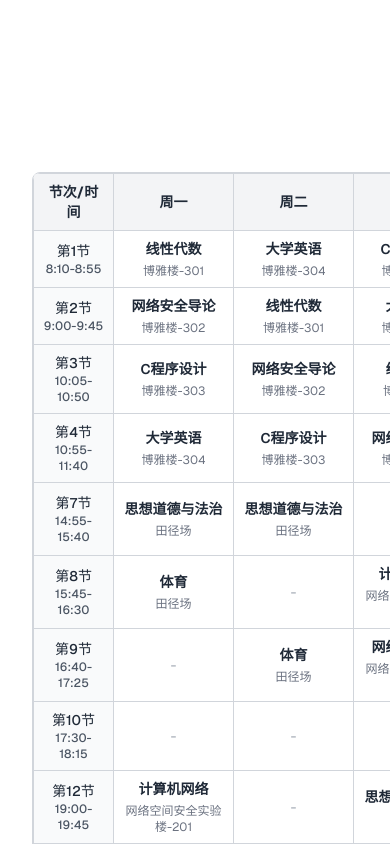
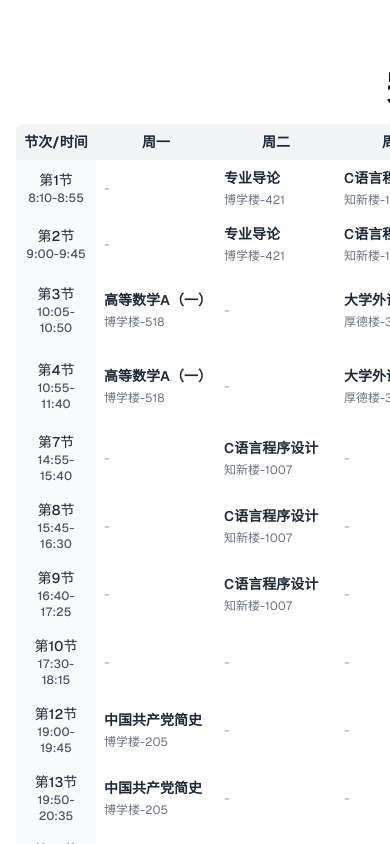
Before and after one commit to LiCaoZ/class.licaoz.com, a Next.js app: page /full-course-schedule in a window 390 px wide. Shown: the top 844 px of the page. Built offline with nearby package versions, Linux system fonts and the light colour scheme.

Commit message:
Fix all major issues: update course schedule with real data, optimize performance, improve responsive design, handle courses without location
Co-authored-by: LiCaoZ <67832651+LiCaoZ@users.noreply.github.com>

```diff
--- a/public/course-schedule.json
+++ b/public/course-schedule.json
@@ -41,106 +41,91 @@
         "14": 10
     },
     "locations": [
-        { "building": "博雅楼", "room": "301" },
-        { "building": "博雅楼", "room": "302" },
-        { "building": "博雅楼", "room": "303" },
-        { "building": "博雅楼", "room": "304" },
-        { "building": "田径场", "room": "" },
-        { "building": "网络空间安全实验楼", "room": "201" },
-        { "building": "网络空间安全实验楼", "room": "301" }
+        { "building": "博学楼", "room": "518" },
+        { "building": "博学楼", "room": "205" },
+        { "building": "博学楼", "room": "421" },
+        { "building": "博学楼", "room": "221" },
+        { "building": "知新楼", "room": "1007" },
+        { "building": "厚德楼", "room": "305" },
+        { "building": "", "room": "" }
     ],
     "courses": [
         {
             "id": 1,
-            "name": "线性代数",
+            "name": "高等数学A（一）",
             "locationIndex": 0
         },
         {
             "id": 2,
-            "name": "网络安全导论",
+            "name": "中国共产党简史",
             "locationIndex": 1
         },
         {
             "id": 3,
-            "name": "C程序设计",
+            "name": "专业导论",
             "locationIndex": 2
         },
         {
             "id": 4,
-            "name": "大学英语",
+            "name": "形势与政策（第一学期）",
             "locationIndex": 3
         },
         {
             "id": 5,
-            "name": "思想道德与法治",
+            "name": "C语言程序设计",
             "locationIndex": 4
         },
         {
             "id": 6,
-            "name": "体育",
-            "locationIndex": 4
+            "name": "大学外语（一）",
+            "locationIndex": 5
         },
         {
             "id": 7,
-            "name": "计算机网络",
-            "locationIndex": 5
+            "name": "思想道德与法治",
+            "locationIndex": 1
         },
         {
             "id": 8,
-            "name": "网络安全实验",
+            "name": "大学体育（一）",
             "locationIndex": 6
         }
     ],
     "schedule": {
         "1": [
-            ["1", 1],
-            ["2", 2],
-            ["3", 3],
-            ["4", 4],
-            ["7", 5],
-            ["8", 6],
-            ["12", 7],
-            ["13", 8]
+            ["3", 1],
+            ["4", 1],
+            ["12", 2],
+            ["13", 2],
+            ["14", 2]
         ],
         "2": [
-            ["1", 4],
-            ["2", 1],
-            ["3", 2],
-            ["4", 3],
+            ["1", 3],
+            ["2", 3],
             ["7", 5],
-            ["9", 6]
+            ["8", 5],
+            ["9", 5]
         ],
         "3": [
-            ["1", 3],
-            ["2", 4],
-            ["3", 1],
-            ["4", 2],
-            ["8", 7],
-            ["9", 8],
-            ["12", 5]
+            ["1", 5],
+            ["2", 5],
+            ["3", 6],
+            ["4", 6]
         ],
         "4": [
-            ["2", 3],
-            ["3", 4],
+            ["1", 7],
+            ["2", 7],
+            ["3", 7],
+            ["3", 1],
             ["4", 1],
-            ["7", 2],
-            ["8", 5],
-            ["13", 6]
+            ["7", 8],
+            ["8", 8]
         ],
         "5": [
-            ["1", 2],
-            ["2", 3],
             ["3", 4],
-            ["4", 1],
-            ["7", 7],
-            ["8", 8]
+            ["4", 4]
         ],
-        "6": [
-            ["9", 6],
-            ["10", 6],
-            ["12", 5],
-            ["13", 5]
-        ],
+        "6": [],
         "7": []
     }
 }
--- a/src/app/components/CourseScheduleParser.tsx
+++ b/src/app/components/CourseScheduleParser.tsx
@@ -1,4 +1,4 @@
-import React, { useState, useEffect } from 'react';
+import React, { useState, useEffect, useCallback, useRef } from 'react';
 
 interface TimeSlot {
   startTime: string;
@@ -38,8 +38,23 @@ interface CourseInfo {
   next: Course | null;
 }
 
+// Special dates and holidays
+const SPECIAL_DATES = {
+  holidays: [
+    { start: new Date(2025, 9, 1), end: new Date(2025, 9, 8) }, // 10.1-10.8 中秋国庆
+    { start: new Date(2026, 0, 1), end: new Date(2026, 0, 1) }, // 1.1 元旦
+  ],
+  militaryTraining: [
+    { start: new Date(2025, 9, 10), end: new Date(2025, 9, 23) }, // 10.10-10.23 军训
+  ],
+  examPeriod: [
+    { start: new Date(2026, 0, 8), end: new Date(2026, 0, 18) }, // 1.8-1.18 期末考试
+  ]
+};
+
 const CourseScheduleParser: React.FC<{ onParse: (info: CourseInfo) => void }> = ({ onParse }) => {
   const [scheduleData, setScheduleData] = useState<ScheduleData | null>(null);
+  const timeoutRef = useRef<NodeJS.Timeout | null>(null);
 
   useEffect(() => {
     const fetchSchedule = async () => {
@@ -55,16 +70,24 @@ const CourseScheduleParser: React.FC<{ onParse: (info: CourseInfo) => void }> =
     fetchSchedule();
   }, []);
 
-  useEffect(() => {
+  const convertToUTC8 = (date: Date): Date => {
+    const offset = date.getTimezoneOffset();
+    const utc8Offset = -480; // UTC+8 is 480 minutes ahead of UTC
+    const diff = utc8Offset - offset;
+    return new Date(date.getTime() + diff * 60000);
+  };
+
+  const isUTC8 = (date: Date): boolean => {
+    const offset = date.getTimezoneOffset();
+    return offset === -480;
+  };
+
   const getCurrentTimeSlots = (date: Date): string[] => {
     if (!scheduleData) return [];
 
     // Summer schedule: from first Monday in May until first Monday in October
     // Autumn/Winter schedule: from first Monday in October until first Monday in May (next year)
     const year = date.getFullYear();
-      const month = date.getMonth(); // 0-11
-      const dayOfMonth = date.getDate();
-      const dayOfWeek = date.getDay(); // 0=Sunday, 1=Monday, etc.
 
     // Find first Monday of May in current year
     const mayFirst = new Date(year, 4, 1); // May 1st
@@ -89,11 +112,91 @@ const CourseScheduleParser: React.FC<{ onParse: (info: CourseInfo) => void }> =
   };
 
   const formatLocation = (location: { building: string; room: string }): string => {
+    if (!location.building && !location.room) return '';
     return location.room ? `${location.building}-${location.room}` : location.building;
   };
 
-    const getCourseInfo = (schedule: ScheduleData, date: Date): CourseInfo => {
+  const isSpecialDate = (date: Date): string | null => {
+    const dateOnly = new Date(date.getFullYear(), date.getMonth(), date.getDate());
+
+    // Check holidays
+    for (const holiday of SPECIAL_DATES.holidays) {
+      if (dateOnly >= holiday.start && dateOnly <= holiday.end) {
+        return 'holiday';
+      }
+    }
+
+    // Check military training
+    for (const training of SPECIAL_DATES.militaryTraining) {
+      if (dateOnly >= training.start && dateOnly <= training.end) {
+        return 'military_training';
+      }
+    }
+
+    // Check exam period
+    for (const exam of SPECIAL_DATES.examPeriod) {
+      if (dateOnly >= exam.start && dateOnly <= exam.end) {
+        return 'exam_period';
+      }
+    }
+
+    return null;
+  };
+
+  const getNextScheduleUpdate = useCallback((schedule: ScheduleData, date: Date): number => {
     const utc8Date = isUTC8(date) ? date : convertToUTC8(date);
+    const day = utc8Date.getDay() === 0 ? 7 : utc8Date.getDay();
+    const currentTime = utc8Date.toTimeString().slice(0, 5);
+
+    const todayCourses = schedule.schedule[day];
+    const currentTimeSlots = getCurrentTimeSlots(utc8Date);
+
+    if (!todayCourses || todayCourses.length === 0) {
+      // No courses today, check tomorrow at midnight
+      const tomorrow = new Date(utc8Date);
+      tomorrow.setDate(tomorrow.getDate() + 1);
+      tomorrow.setHours(0, 0, 0, 0);
+      return tomorrow.getTime() - utc8Date.getTime();
+    }
+
+    for (const [slotNumber, courseId] of todayCourses) {
+      const slotIndex = schedule.slotMapping[slotNumber];
+
+      if (slotIndex === undefined || slotIndex >= currentTimeSlots.length) continue;
+
+      const [startTime, endTime] = currentTimeSlots[slotIndex].split('-');
+
+      if (currentTime < startTime) {
+        // Next event is class start
+        const [startHour, startMinute] = startTime.split(':').map(Number);
+        const startDate = new Date(utc8Date);
+        startDate.setHours(startHour, startMinute, 0, 0);
+        return startDate.getTime() - utc8Date.getTime();
+      } else if (currentTime < endTime) {
+        // Next event is class end
+        const [endHour, endMinute] = endTime.split(':').map(Number);
+        const endDate = new Date(utc8Date);
+        endDate.setHours(endHour, endMinute, 0, 0);
+        return endDate.getTime() - utc8Date.getTime();
+      }
+    }
+
+    // All classes for today are over, check tomorrow at midnight
+    const tomorrow = new Date(utc8Date);
+    tomorrow.setDate(tomorrow.getDate() + 1);
+    tomorrow.setHours(0, 0, 0, 0);
+    return tomorrow.getTime() - utc8Date.getTime();
+  }, [getCurrentTimeSlots]);
+
+  const getCourseInfo = useCallback((schedule: ScheduleData, date: Date): CourseInfo => {
+    const utc8Date = isUTC8(date) ? date : convertToUTC8(date);
+
+    // Check for special dates
+    const specialType = isSpecialDate(utc8Date);
+    if (specialType) {
+      return { current: null, next: null };
+    }
+
     const day = utc8Date.getDay() === 0 ? 7 : utc8Date.getDay();
     const currentTime = utc8Date.toTimeString().slice(0, 5);
 
@@ -116,10 +219,11 @@ const CourseScheduleParser: React.FC<{ onParse: (info: CourseInfo) => void }> =
 
       if (!course) continue;
 
+      const location = formatLocation(schedule.locations[course.locationIndex]);
       const courseInfo: Course = {
         name: course.name,
         time: `${startTime}-${endTime}`,
-          location: formatLocation(schedule.locations[course.locationIndex])
+        location: location
       };
 
       if (currentTime >= startTime && currentTime < endTime) {
@@ -135,10 +239,11 @@ const CourseScheduleParser: React.FC<{ onParse: (info: CourseInfo) => void }> =
           const nextCourseData = schedule.courses.find(c => c.id === nextCourseId);
 
           if (nextCourseData) {
+            const nextLocation = formatLocation(schedule.locations[nextCourseData.locationIndex]);
             nextCourse = {
               name: nextCourseData.name,
               time: `${nextStartTime}-${nextEndTime}`,
-                location: formatLocation(schedule.locations[nextCourseData.locationIndex])
+              location: nextLocation
             };
             break;
           }
@@ -153,29 +258,36 @@ const CourseScheduleParser: React.FC<{ onParse: (info: CourseInfo) => void }> =
     }
 
     return { current: currentCourse, next: nextCourse };
-    };
+  }, [getCurrentTimeSlots]);
 
-    const parseSchedule = () => {
+  const parseSchedule = useCallback(() => {
     if (scheduleData) {
-        const courseInfo = getCourseInfo(scheduleData, new Date());
+      const now = new Date();
+      const courseInfo = getCourseInfo(scheduleData, now);
       onParse(courseInfo);
+
+      // Schedule next update
+      const nextUpdate = getNextScheduleUpdate(scheduleData, now);
+      if (timeoutRef.current) {
+        clearTimeout(timeoutRef.current);
+      }
+
+      // Add a small buffer to ensure time has passed
+      timeoutRef.current = setTimeout(() => {
+        parseSchedule();
+      }, Math.max(nextUpdate + 1000, 60000)); // At least 1 minute between updates
+    }
+  }, [scheduleData, onParse, getCourseInfo, getNextScheduleUpdate]);
+
+  useEffect(() => {
+    parseSchedule();
+
+    return () => {
+      if (timeoutRef.current) {
+        clearTimeout(timeoutRef.current);
       }
     };
-
-    parseSchedule();
-  }, [scheduleData, onParse]);
-
-  const convertToUTC8 = (date: Date): Date => {
-    const offset = date.getTimezoneOffset();
-    const utc8Offset = -480; // UTC+8 is 480 minutes ahead of UTC
-    const diff = utc8Offset - offset;
-    return new Date(date.getTime() + diff * 60000);
-  };
-
-  const isUTC8 = (date: Date): boolean => {
-    const offset = date.getTimezoneOffset();
-    return offset === -480;
-  };
+  }, [parseSchedule]);
 
   return null;
 };
--- a/src/app/components/FullCourseScheduleTable.tsx
+++ b/src/app/components/FullCourseScheduleTable.tsx
@@ -84,6 +84,7 @@ const FullCourseScheduleTable: React.FC = () => {
     };
 
     const formatLocation = (location: { building: string; room: string }): string => {
+        if (!location.building && !location.room) return '';
         return location.room ? `${location.building}-${location.room}` : location.building;
     };
 
@@ -143,32 +144,34 @@ const FullCourseScheduleTable: React.FC = () => {
     });
 
     return (
-        <div className="w-full">
-            <div className="overflow-x-auto border border-gray-300 dark:border-gray-700 rounded-lg">
+        <div className="w-full max-w-screen-lg mx-auto">
+            <div className="overflow-x-auto rounded-lg">
                 <table className="w-full bg-white dark:bg-gray-800 text-sm min-w-[800px]">
                     <thead>
                         <tr className="bg-gray-100 dark:bg-gray-700">
-                            <th className="py-2 px-2 border border-gray-300 dark:border-gray-600 text-gray-800 dark:text-gray-200 min-w-[80px]">节次/时间</th>
+                            <th className="py-2 px-2 text-gray-800 dark:text-gray-200 min-w-[80px]">节次/时间</th>
                             {[1, 2, 3, 4, 5, 6, 7].map(day => (
-                                <th key={day} className="py-2 px-2 border border-gray-300 dark:border-gray-600 text-gray-800 dark:text-gray-200 min-w-[120px]">{getDayName(day)}</th>
+                                <th key={day} className="py-2 px-2 text-gray-800 dark:text-gray-200 min-w-[120px]">{getDayName(day)}</th>
                             ))}
                         </tr>
                     </thead>
                     <tbody>
                         {allSlotNumbers.map((slotNumber, slotIndex) => (
                             <tr key={slotNumber} className="hover:bg-gray-50 dark:hover:bg-gray-700">
-                                <td className="py-2 px-2 border border-gray-300 dark:border-gray-600 font-medium text-center bg-gray-50 dark:bg-gray-800">
+                                <td className="py-2 px-2 font-medium text-center bg-gray-50 dark:bg-gray-800">
                                     <div className="text-gray-800 dark:text-gray-200">第{slotNumber}节</div>
                                     <div className="text-xs text-gray-600 dark:text-gray-400">
                                         {currentTimeSlots[scheduleData?.slotMapping[slotNumber] || 0] || ''}
                                     </div>
                                 </td>
                                 {scheduleGrid.map((day, dayIndex) => (
-                                    <td key={dayIndex} className="py-2 px-2 border border-gray-300 dark:border-gray-600">
+                                    <td key={dayIndex} className="py-2 px-2">
                                         {day[slotIndex] ? (
                                             <div className="space-y-1">
                                                 <div className="font-semibold text-gray-800 dark:text-gray-200 text-sm">{day[slotIndex]?.name}</div>
-                                                <div className="text-xs text-gray-500 dark:text-gray-500">{day[slotIndex]?.location}</div>
+                                                {day[slotIndex]?.location && (
+                                                    <div className="text-xs text-gray-500 dark:text-gray-500">{day[slotIndex]?.location}</div>
+                                                )}
                                             </div>
                                         ) : (
                                             <span className="text-gray-400 dark:text-gray-600">-</span>
--- a/src/app/full-course-schedule/page.tsx
+++ b/src/app/full-course-schedule/page.tsx
@@ -6,13 +6,13 @@ import Footer from '../components/Footer';
 
 const SchedulePage: React.FC = () => {
     return (
-        <div className="grid grid-rows-[20px_1fr_20px] items-center justify-items-center min-h-screen p-8 pb-20 gap-16 sm:p-20 font-[family-name:var(--font-geist-sans)]">
-          <main className="flex flex-col gap-8 row-start-2 items-center sm:items-start">
-            <div className="flex flex-col gap-4 items-center">
+        <div className="grid grid-rows-[20px_1fr_20px] items-center justify-items-center min-h-screen p-4 pb-20 gap-8 sm:p-8 font-[family-name:var(--font-geist-sans)] max-w-screen-xl mx-auto">
+          <main className="flex flex-col gap-8 row-start-2 items-center sm:items-start w-full">
+            <div className="flex flex-col gap-4 items-center w-full">
               <h1 className="text-4xl font-bold text-center">完整课程表</h1>
-              <span className="text-lg text-center full-table">
+              <div className="w-full">
                 <FullCourseScheduleTable />
-              </span>
+              </div>
             </div>
           </main>
           <Footer />
--- a/src/app/page.tsx
+++ b/src/app/page.tsx
@@ -25,16 +25,24 @@ const App: React.FC = () => {
   };
 
   return (
-    <div className="grid grid-rows-[20px_1fr_20px] items-center justify-items-center min-h-screen p-8 pb-20 gap-16 sm:p-20 font-[family-name:var(--font-geist-sans)]">
+    <div className="grid grid-rows-[20px_1fr_20px] items-center justify-items-center min-h-screen p-8 pb-20 gap-16 sm:p-20 font-[family-name:var(--font-geist-sans)] max-w-screen-lg mx-auto">
       <main className="flex flex-col gap-8 row-start-2 items-center sm:items-start">
         <div className="flex flex-col gap-4 items-center">
           <h1 className="text-4xl font-bold text-center">草纸现在在上什么课？</h1>
           <span className="text-lg text-center status">
             <p className='current'>
-              {currentCourse ? `草纸现在在${currentCourse.location}上${currentCourse.name}。` : '草纸现在不在上课。'}
+              {currentCourse ?
+                (currentCourse.location ?
+                  `草纸现在在${currentCourse.location}上${currentCourse.name}。` :
+                  `草纸现在在上${currentCourse.name}。`) :
+                '草纸现在不在上课。'}
             </p>
             <p className='next'>
-              {nextCourse ? `下节课是 ${nextCourse.time} 的${nextCourse.name}，位于${nextCourse.location}。` : '今天没有更多课了。'}
+              {nextCourse ?
+                (nextCourse.location ?
+                  `下节课是 ${nextCourse.time} 的${nextCourse.name}，位于${nextCourse.location}。` :
+                  `下节课是 ${nextCourse.time} 的${nextCourse.name}。`) :
+                '今天没有更多课了。'}
             </p>
           </span>
           <CourseScheduleParser onParse={handleParsedInfo} />
```
Also changed, not shown: course_schedule.csv (added), 1 other file (tests, documents, lock files or other folders). Lines whose indentation alone changed are shown as unchanged.
